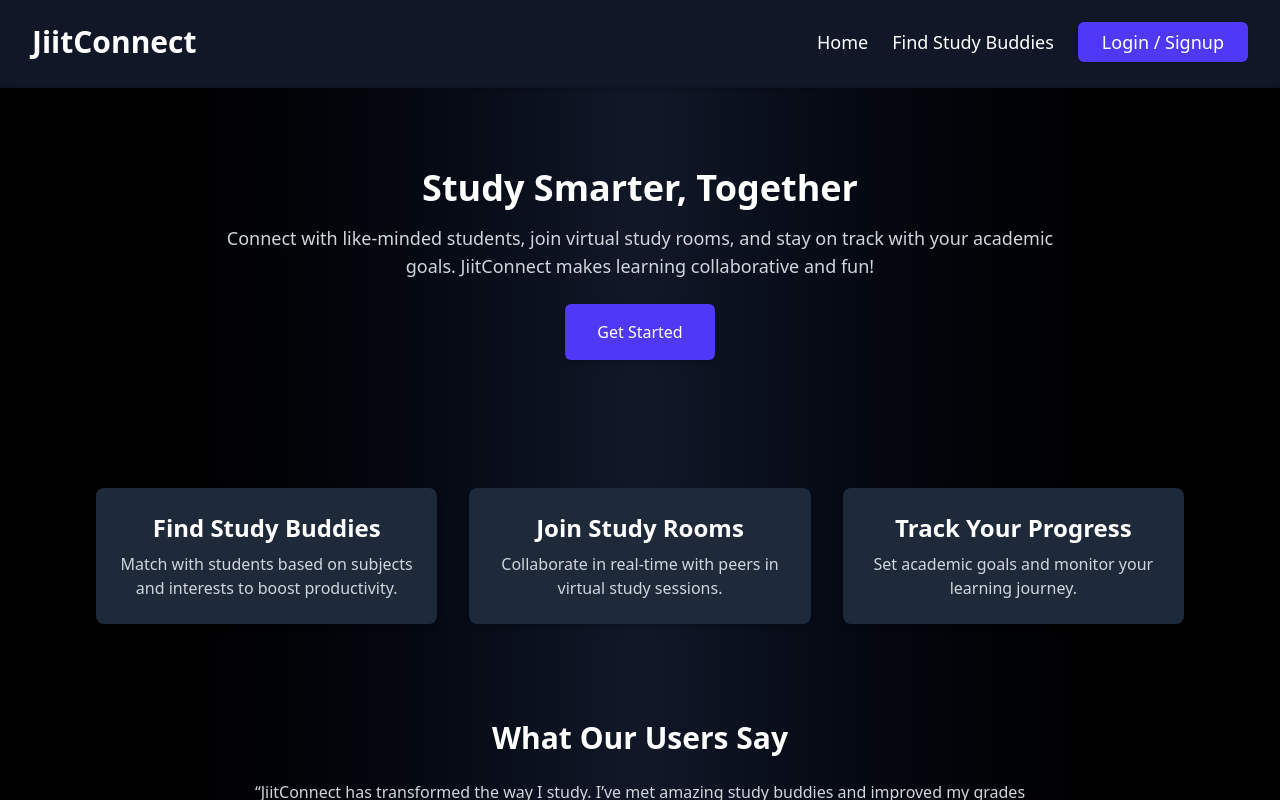
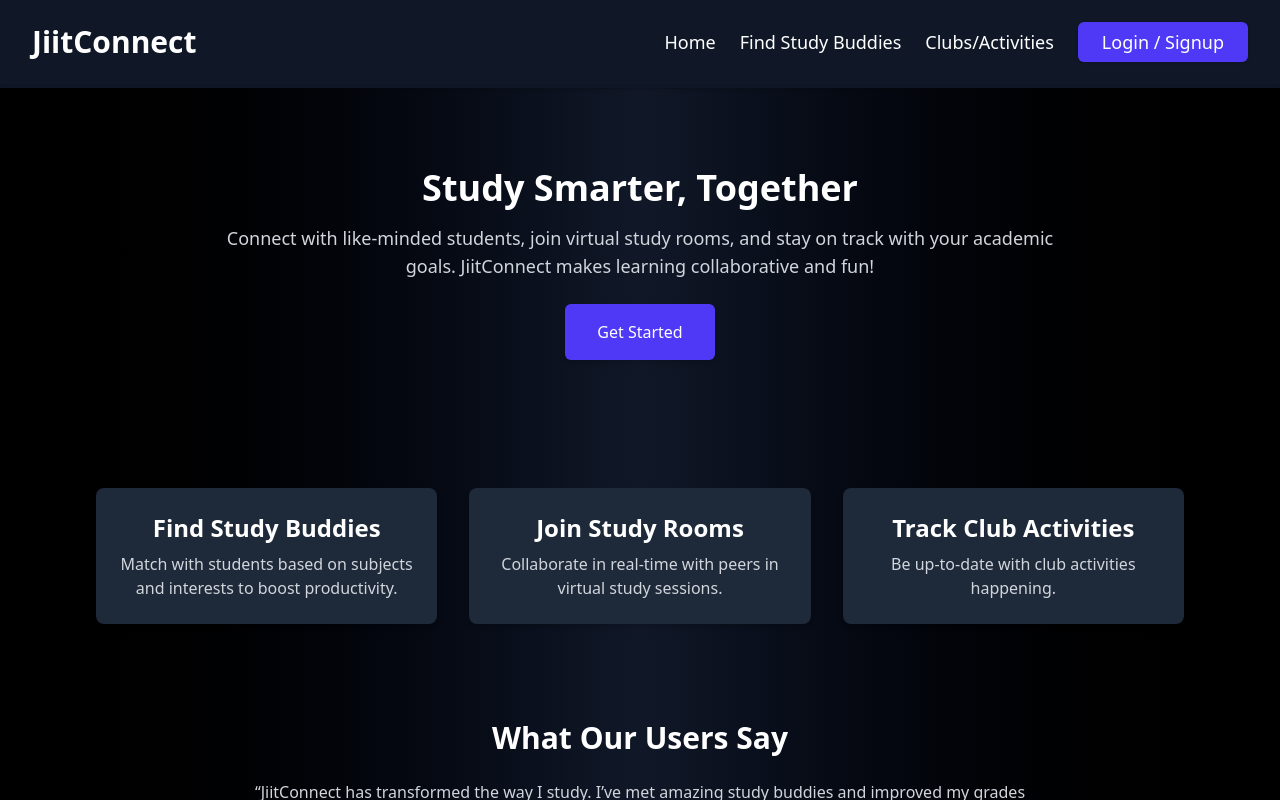
Before and after one commit to Sahil1607cms/JiitConnect, a React (Vite) app in the folder jconnect/: page / in a window 1280 px wide. Built offline with nearby package versions, Linux system fonts and the light colour scheme; no server answers.

Commit message:
navbar homepage updated

```diff
--- a/jconnect/src/App.jsx
+++ b/jconnect/src/App.jsx
@@ -3,23 +3,28 @@ import { BrowserRouter as Router, Route, Routes } from 'react-router-dom';
 import Navbar from './Components/Navbar';
 import Home from './Components/Home';
 import FindStudyBuddies from './Components/FindStudyBuddies';
-import StudyRoom from './Components/StudyRoom';
-import Auth from "./Components/Auth";
+import ClubsActivities from './Components/ClubsActivities';
+import ClubLogin from './Components/ClubLogin';
+import ActivitiesDashboard from './Components/ActivitiesDashboard';
+import Auth from './Components/Auth';  // Add this path if it's in your structure
 
 const App = () => {
   return (
     <Router>
       <Navbar />
-      <div className="container mx-auto p-4">
-        <Routes>
-          <Route path="/" exact element={<Home/>} />
-          <Route path="/login" element={<Auth/>} />
-          <Route path="/find-study-buddies" element={<FindStudyBuddies/>} />
-          <Route path="/study-room" element={<StudyRoom/>} />
-        </Routes>
-      </div>
+      <Routes>
+        {/* Public Routes */}
+        <Route path="/" element={<Home />} />
+        <Route path="/find-study-buddies" element={<FindStudyBuddies />} />
+        <Route path="/clubs-activities" element={<ClubsActivities />} />
 
+        {/* Club Representative Routes */}
+        <Route path="/club-login" element={<ClubLogin />} />
+        <Route path="/activities-dashboard" element={<ActivitiesDashboard />} />
 
+        {/* Auth Routes */}
+        <Route path="/login" element={<Auth />} />
+      </Routes>
     </Router>
   );
 };
--- a/jconnect/src/Components/Home.jsx
+++ b/jconnect/src/Components/Home.jsx
@@ -56,8 +56,8 @@ const Home = () => {
           <p className="text-gray-300">Collaborate in real-time with peers in virtual study sessions.</p>
         </div>
         <div className="bg-gray-800 p-6 rounded-lg shadow-md">
-          <h3 className="text-2xl font-semibold mb-2">Track Your Progress</h3>
-          <p className="text-gray-300">Set academic goals and monitor your learning journey.</p>
+          <h3 className="text-2xl font-semibold mb-2">Track Club Activities</h3>
+          <p className="text-gray-300">Be up-to-date with club activities happening.</p>
         </div>
       </section>
 
--- a/jconnect/src/Components/Navbar.jsx
+++ b/jconnect/src/Components/Navbar.jsx
@@ -37,6 +37,9 @@ const Navbar = () => {
           <li>
             <Link className="text-white hover:underline underline-offset-4" to="/find-study-buddies">Find Study Buddies</Link>
           </li>
+          <li>
+            <Link className="text-white hover:underline underline-offset-4" to="/clubs-activities">Clubs/Activities</Link>
+          </li>
           {user ? (
             <li className="flex items-center space-x-4">
               <span className="text-white hidden md:inline-block">{user.email}</span>
```
